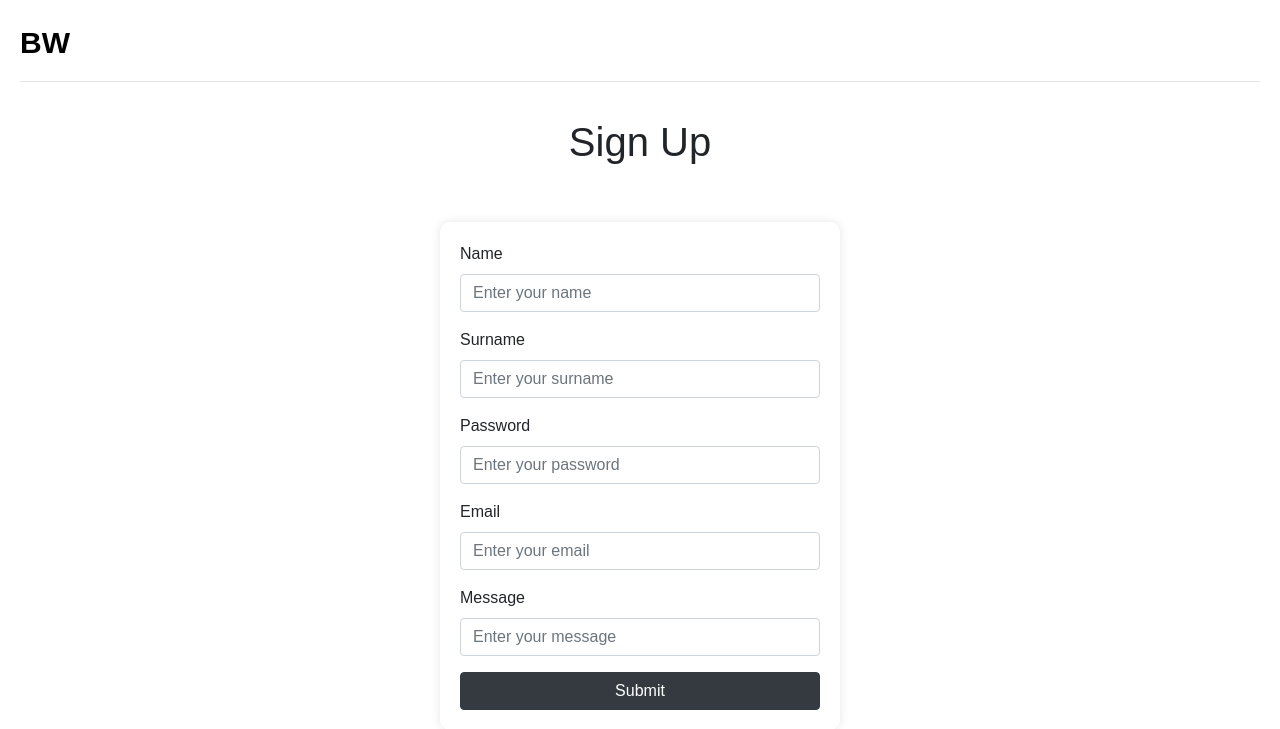
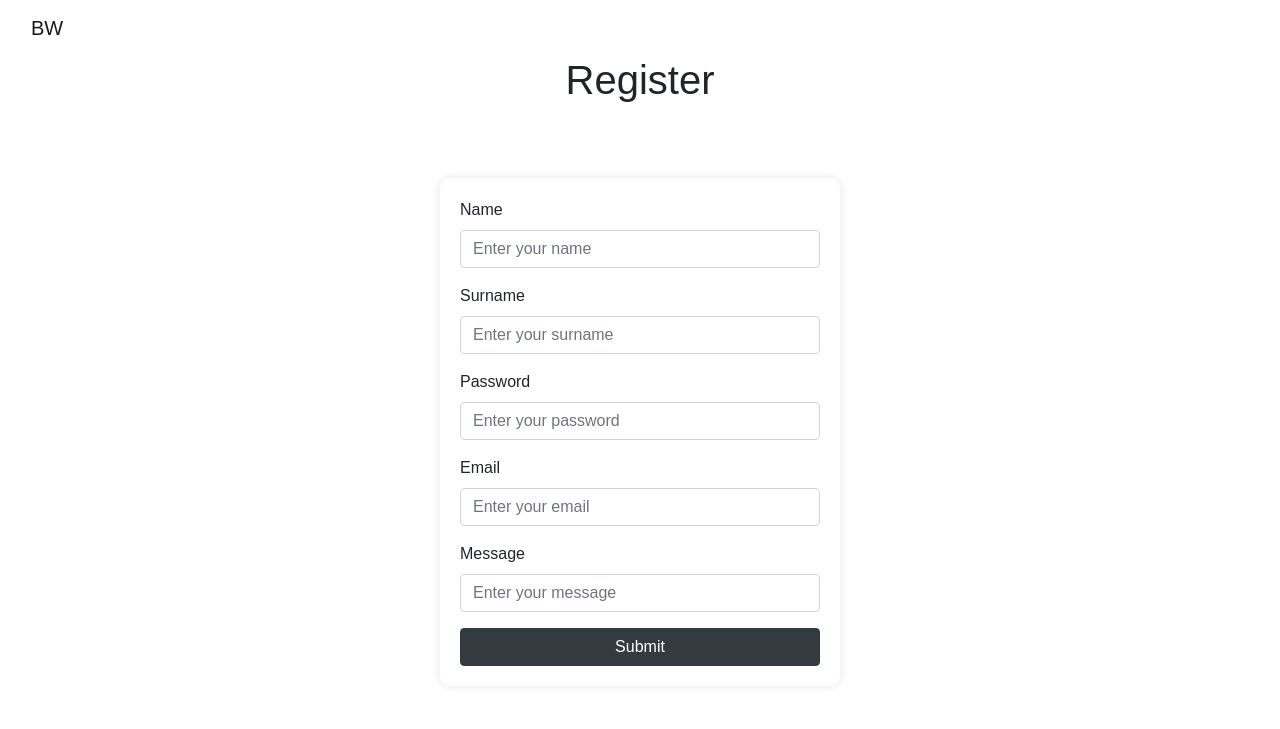
Before and after one commit to eungyukm/Miravelle, a Django app: page /account/register/ in a window 1280 px wide. Shown: the top 729 px of the page. Run offline with Django 5.2, Linux system fonts and the light colour scheme; some libraries are stand-ins or nearby versions.

Commit message:
fix : title name

```diff
--- a/core/accounts/templates/accounts/register.html
+++ b/core/accounts/templates/accounts/register.html
@@ -3,8 +3,15 @@
 <head>
     <meta charset="UTF-8">
     <meta name="viewport" content="width=device-width, initial-scale=1.0">
-    <title>Login Form</title>
+    <title>Register Form</title>
     <link rel="stylesheet" href="https://stackpath.bootstrapcdn.com/bootstrap/4.5.2/css/bootstrap.min.css">
+    <!-- As a link -->
+    <nav class="navbar navbar-light" style="background-color: #FFFFFF;">
+        <div class="container-fluid">
+            <a class="navbar-brand" href="{% url "users:main" %}">BW</a>
+            <hr>
+        </div>
+    </nav>
     <style>
         body {
             font-family: sans-serif;
@@ -12,12 +19,6 @@
             display: flex;
             flex-direction: column;
             min-height: 100vh; /* Ensure full height */
-        }
-
-        /* Header */
-        .header {
-            padding: 20px;
-            text-align: left;
         }
 
         /* Main Container */
@@ -67,11 +68,7 @@
     </style>
 </head>
 <body>
-    <div class="header">
-        <a style="color: black; font-size: 30px;" href="#" class="logo"><strong>BW</strong></a>
-        <hr>
-    </div>
-    <h1><center>Sign Up</center></h1>
+    <h1><center>Register</center></h1>
         <br><br>
     <div class="main-container">
         <div class="login-container">
```
